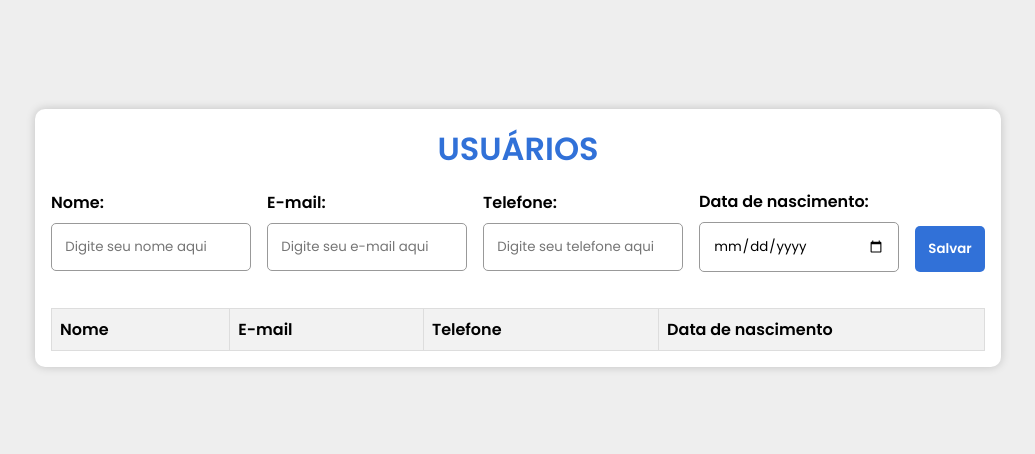
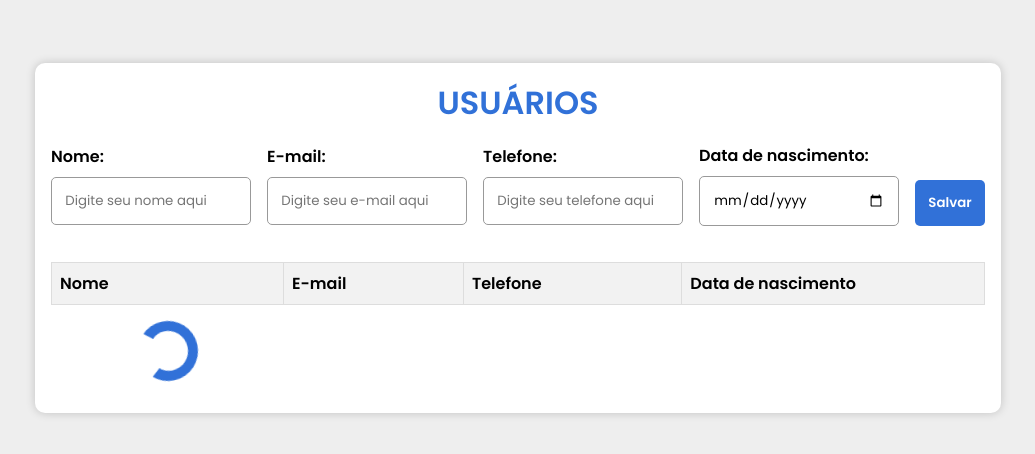
Before and after one commit to FellipeCastro/crud-react-node, a React (Vite) app in the folder frontend/: page / in a window 1280 px wide. Shown: the part 162-616 px from the top of the page, without its empty margins (122-1157 px from the left). Built offline with nearby package versions, Linux system fonts and the light colour scheme.

Commit message:
Loading component

```diff
--- /dev/null
+++ b/frontend/src/components/Loading.css
@@ -0,0 +1,29 @@
+.loading-container {
+    width: 100%;
+    display: flex;
+    justify-content: center;
+    align-items: center;
+    padding: 1em;
+}
+
+.loading {
+    display: block;
+    width: 60px;
+    height: 60px;
+    background-color: transparent;
+    border: 10px solid #3171D8;
+    border-right: 12px solid transparent;
+    border-radius: 50%;
+
+    animation: loading 1s ease-in-out infinite;
+}
+
+@keyframes loading {
+    0% {
+        transform: rotate(0deg);
+    }
+
+    100% {
+        transform: rotate(360deg);
+    }
+}
--- /dev/null
+++ b/frontend/src/components/Loading.jsx
@@ -0,0 +1,11 @@
+import './Loading.css'
+
+function Loading() {
+    return (
+        <div className="loading-container">
+            <span className="loading"></span>
+        </div>
+    )
+}
+
+export default Loading
--- a/frontend/src/components/Table.jsx
+++ b/frontend/src/components/Table.jsx
@@ -3,6 +3,8 @@ import axios from 'axios'
 import { FaEdit, FaTrash } from "react-icons/fa"
 
 import './Table.css'
+
+import Loading from './Loading'
 
 function Table({users, fetchUsers, setUserId, userId, setEditedUser}) {
 
@@ -49,7 +51,8 @@ function Table({users, fetchUsers, setUserId, userId, setEditedUser}) {
             </thead>
 
             <tbody>
-                {users.map((user, i) => {
+
+                {users.length >= 1 ? users.map((user, i) => {
                     const formattedDate = new Date(user.data_nascimento).toLocaleDateString('pt-BR')
 
                     return (
@@ -68,7 +71,7 @@ function Table({users, fetchUsers, setUserId, userId, setEditedUser}) {
                             </td>
                         </tr>
                     )
-                })}
+                }) : <Loading />}
             </tbody>
         </table>
     )
```
